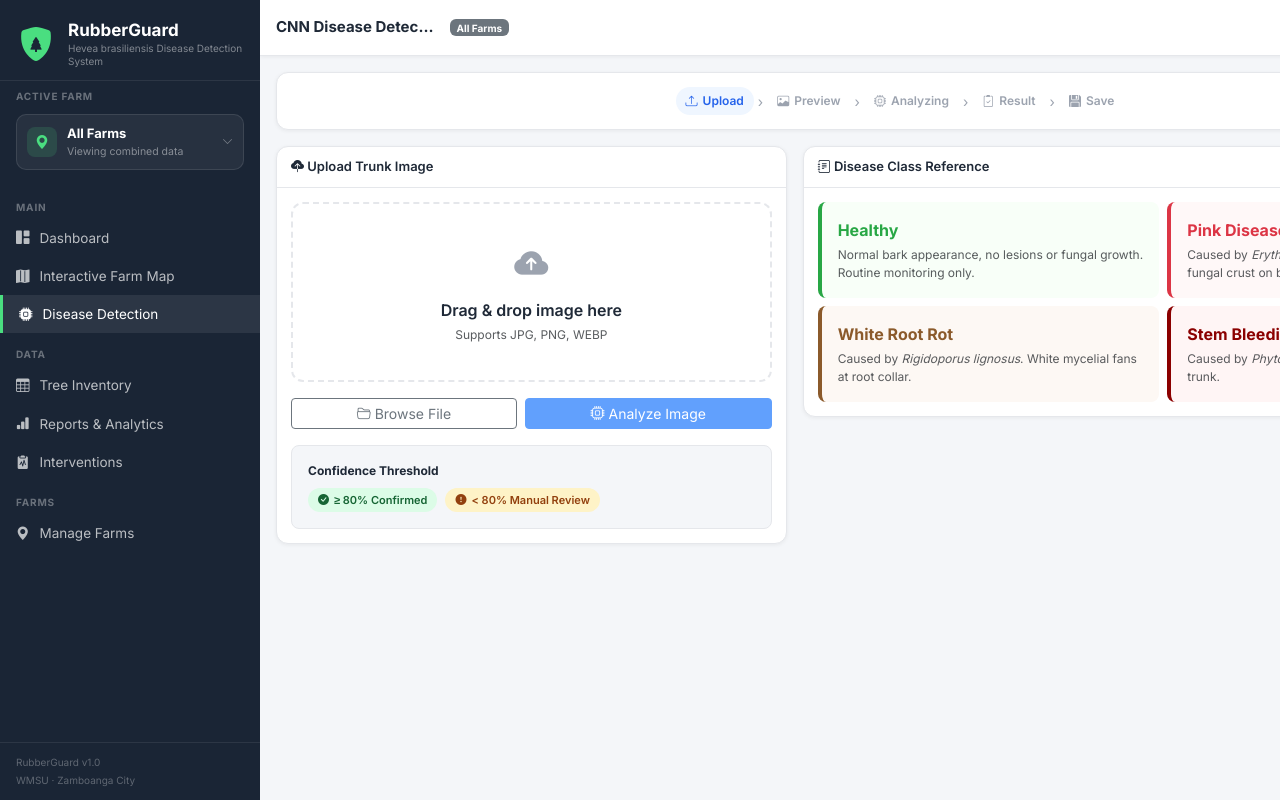
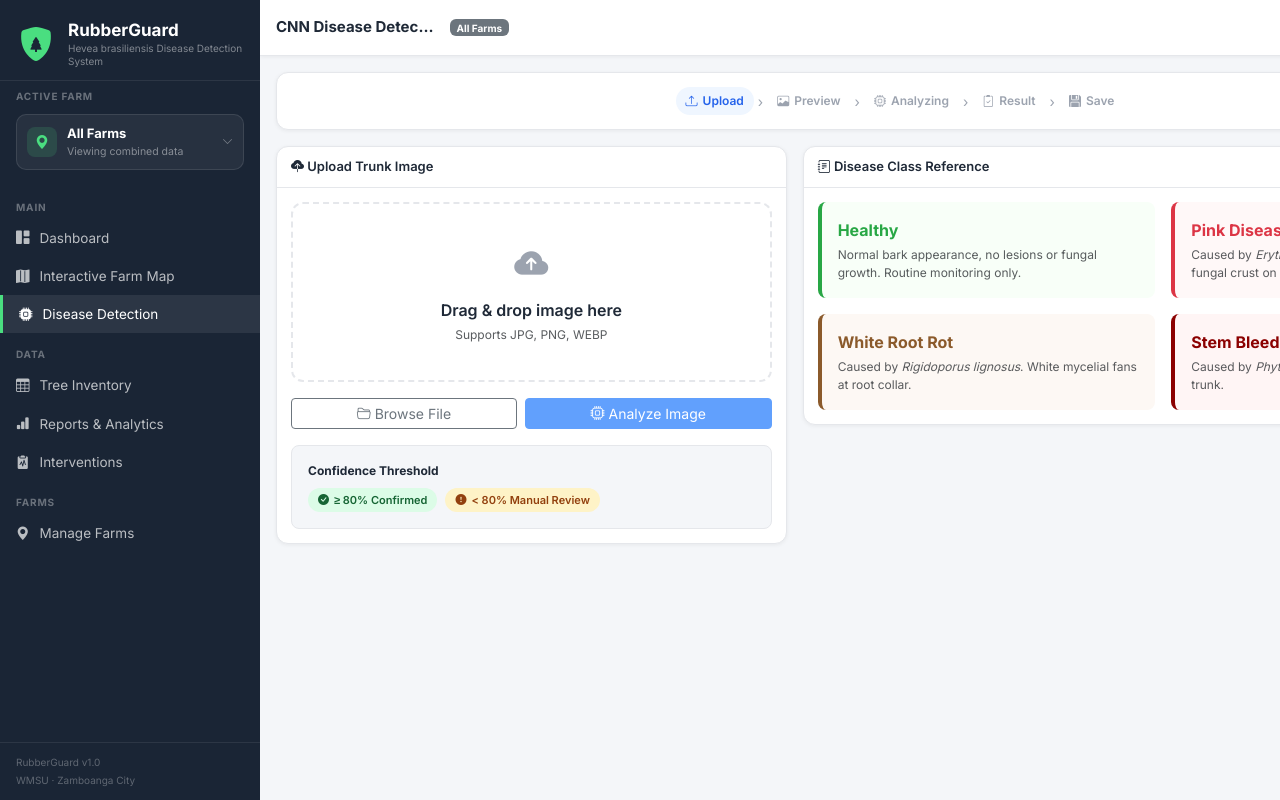
Before and after one commit to Ponkan2077/CS2616, a Django app: page /detection/ in a window 1280 px wide. Run offline with Django 5.2, Linux system fonts and the light colour scheme; a user stored in the database is signed in; data comes from the database, SQL or seed files in the repository.

Commit message:
Adjust spacing in disease detection card layout

```diff
--- a/templates/disease_detection.html
+++ b/templates/disease_detection.html
@@ -138,7 +138,7 @@
     <!-- Disease class reference (shown when no result yet) -->
     <div id="class-reference" class="card-rg">
       <div class="card-header-rg"><i class="bi bi-journal-text"></i> Disease Class Reference</div>
-      <div class="card-body-rg row g-2">
+      <div class="card-body-rg row g-3">
         <div class="col-12 col-sm-6">
           <div class="p-3 rounded-3 h-100 ref-card ref-healthy">
             <div class="fw-bold text-healthy mb-1">Healthy</div>
```
